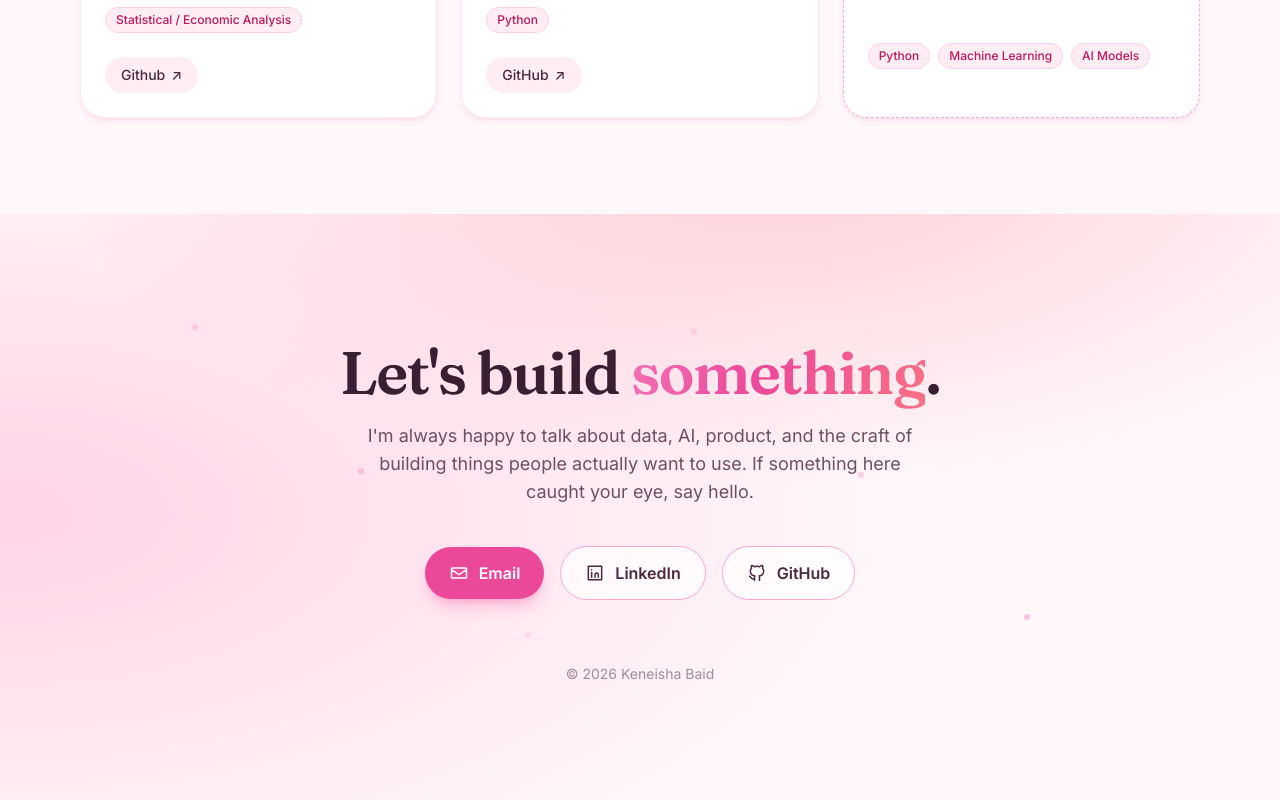
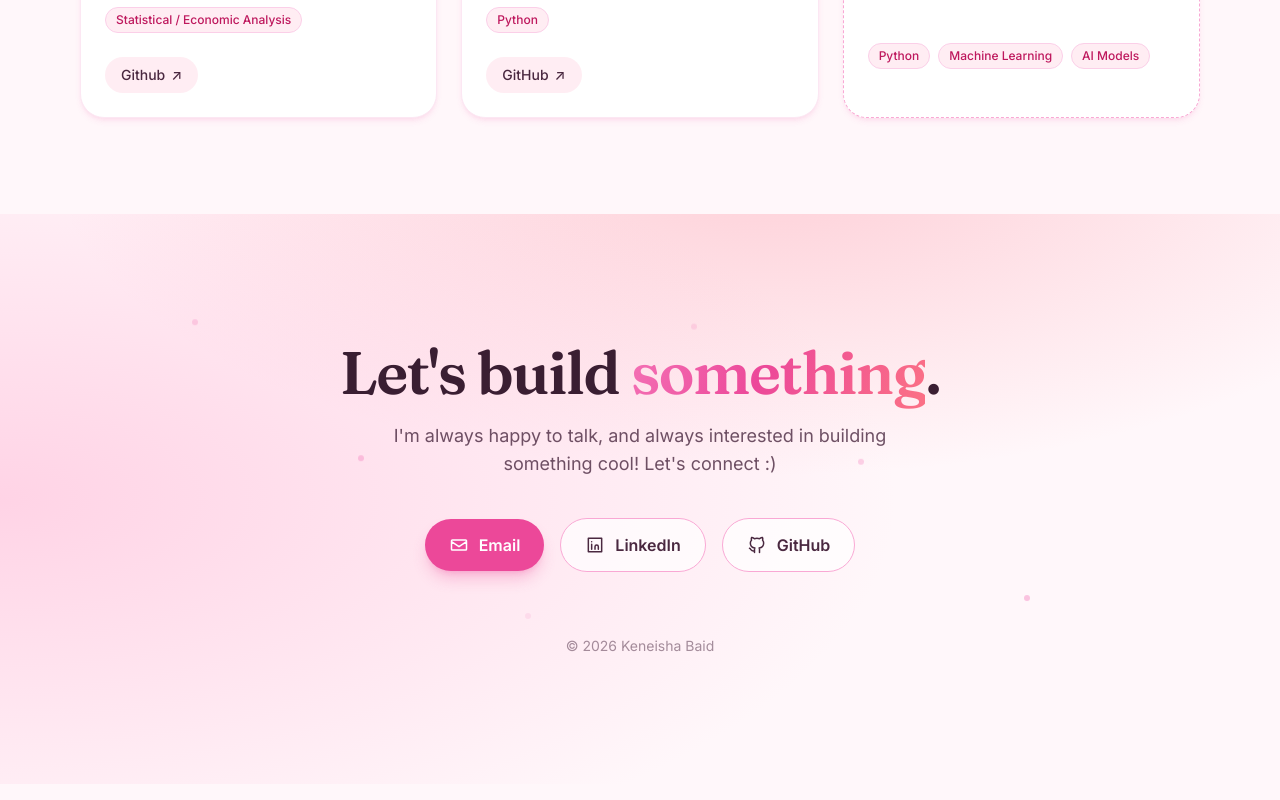
Before and after one commit to Keneisha3/keneisha-baid-portfolio, a React (Vite) app: page / in a window 1280 px wide. Shown: the part 5191-5991 px from the top of the page. Built offline with nearby package versions, Linux system fonts and the light colour scheme.

Commit message:
Update contact section blurb

```diff
--- a/src/components/Contact.jsx
+++ b/src/components/Contact.jsx
@@ -49,9 +49,8 @@ export default function Contact() {
             Let's build <span className="gradient-text">something</span>.
           </h2>
           <p className="mx-auto mt-5 max-w-xl text-lg text-plum-700/80">
-            I'm always happy to talk about data, AI, product, and the craft of
-            building things people actually want to use. If something here caught
-            your eye, say hello.
+            I'm always happy to talk, and always interested in building something
+            cool! Let's connect :)
           </p>
         </Reveal>
 
```
